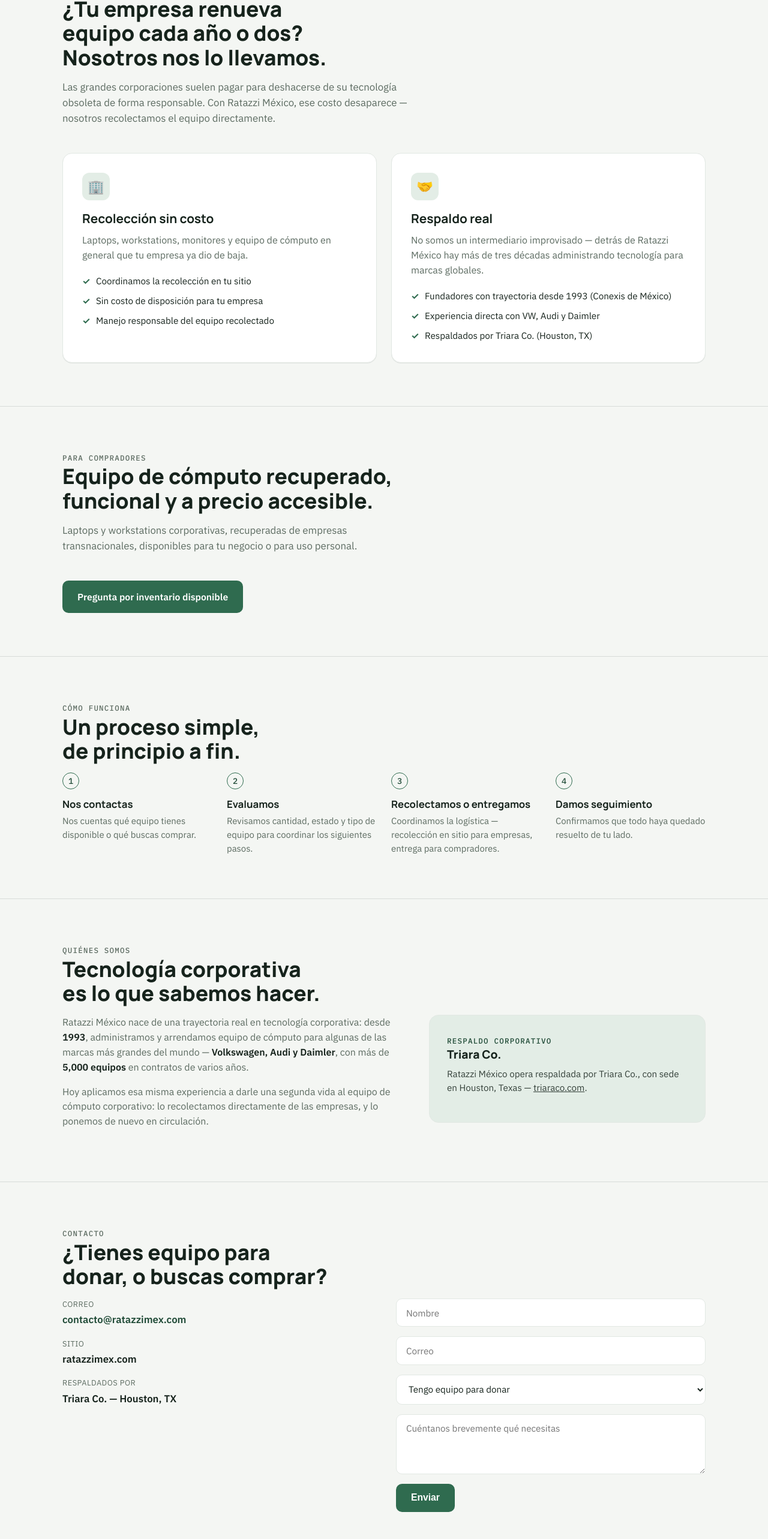
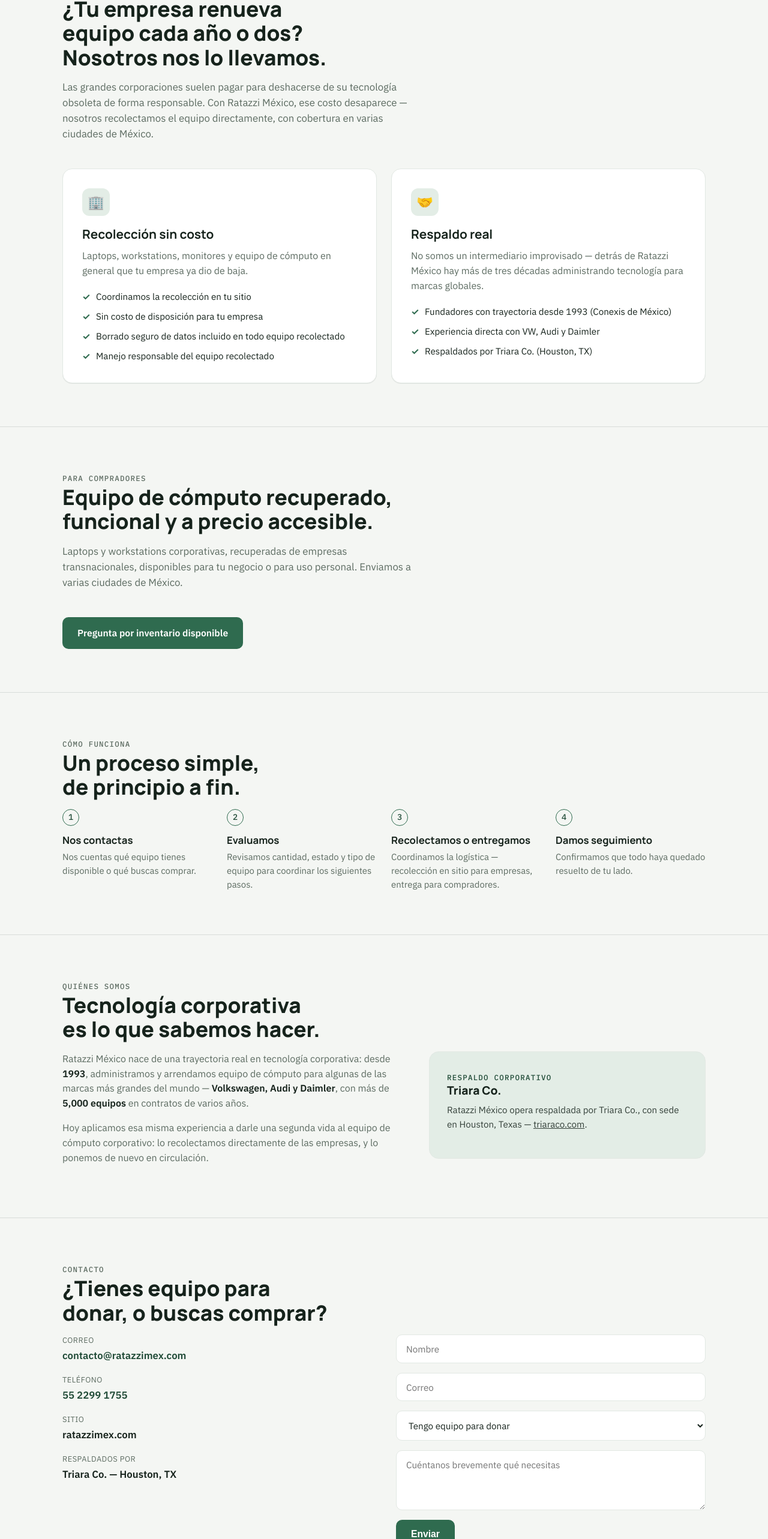
Before and after one commit to alozadan/ratazzimex, a plain HTML site: page index.html in a window 1280 px wide. Shown: the part 1034-3600 px from the top of the page at 60% size. Drawn offline with Linux system fonts and the light colour scheme.

Commit message:
Add secure data wiping, phone contact, and multi-city coverage copy
Co-Authored-By: Claude Sonnet 5 <noreply@anthropic.com>

```diff
--- a/index.html
+++ b/index.html
@@ -4,8 +4,8 @@
 <meta charset="UTF-8">
 <meta name="viewport" content="width=device-width, initial-scale=1.0">
 <title>Ratazzi México — Reciclaje y recuperación de tecnología corporativa</title>
-<meta name="description" content="Recolección y venta de equipo de cómputo corporativo recuperado en México: laptops y workstations para empresas que renuevan su tecnología. Respaldados por Triara Co. (Houston) y más de 30 años de experiencia en tecnología empresarial.">
-<meta name="keywords" content="reciclaje de equipo de computo empresas, recoleccion de equipo de computo obsoleto, donacion de equipo de computo empresas, venta de laptops recuperadas Mexico, compra venta equipo de computo corporativo CDMX">
+<meta name="description" content="Recolección y venta de equipo de cómputo corporativo recuperado en México: laptops y workstations para empresas que renuevan su tecnología, con borrado seguro de datos incluido. Cobertura en varias ciudades del país. Respaldados por Triara Co. (Houston) y más de 30 años de experiencia en tecnología empresarial.">
+<meta name="keywords" content="reciclaje de equipo de computo empresas, recoleccion de equipo de computo obsoleto, donacion de equipo de computo empresas, venta de laptops recuperadas Mexico, compra venta equipo de computo corporativo, borrado seguro de datos empresas">
 <link rel="canonical" href="https://ratazzimex.com/">
 <meta property="og:type" content="website">
 <meta property="og:title" content="Ratazzi México — Reciclaje y recuperación de tecnología corporativa">
@@ -537,7 +537,7 @@
   <div class="wrap">
     <span class="kicker">Para empresas</span>
     <h2>¿Tu empresa renueva equipo cada año o dos? Nosotros nos lo llevamos.</h2>
-    <p class="intro">Las grandes corporaciones suelen pagar para deshacerse de su tecnología obsoleta de forma responsable. Con Ratazzi México, ese costo desaparece — nosotros recolectamos el equipo directamente.</p>
+    <p class="intro">Las grandes corporaciones suelen pagar para deshacerse de su tecnología obsoleta de forma responsable. Con Ratazzi México, ese costo desaparece — nosotros recolectamos el equipo directamente, con cobertura en varias ciudades de México.</p>
 
     <div class="audience-grid">
       <div class="audience-card">
@@ -547,6 +547,7 @@
         <ul>
           <li>Coordinamos la recolección en tu sitio</li>
           <li>Sin costo de disposición para tu empresa</li>
+          <li>Borrado seguro de datos incluido en todo equipo recolectado</li>
           <li>Manejo responsable del equipo recolectado</li>
         </ul>
       </div>
@@ -568,7 +569,7 @@
   <div class="wrap">
     <span class="kicker">Para compradores</span>
     <h2>Equipo de cómputo recuperado, funcional y a precio accesible.</h2>
-    <p class="intro">Laptops y workstations corporativas, recuperadas de empresas transnacionales, disponibles para tu negocio o para uso personal.</p>
+    <p class="intro">Laptops y workstations corporativas, recuperadas de empresas transnacionales, disponibles para tu negocio o para uso personal. Enviamos a varias ciudades de México.</p>
     <div class="cta-row">
       <a href="#contacto" class="btn primary">Pregunta por inventario disponible</a>
     </div>
@@ -636,6 +637,10 @@
           <span class="v"><a href="mailto:contacto@ratazzimex.com">contacto@ratazzimex.com</a></span>
         </li>
         <li>
+          <span class="k">Teléfono</span>
+          <span class="v"><a href="tel:+525522991755">55 2299 1755</a></span>
+        </li>
+        <li>
           <span class="k">Sitio</span>
           <span class="v">ratazzimex.com</span>
         </li>
```
